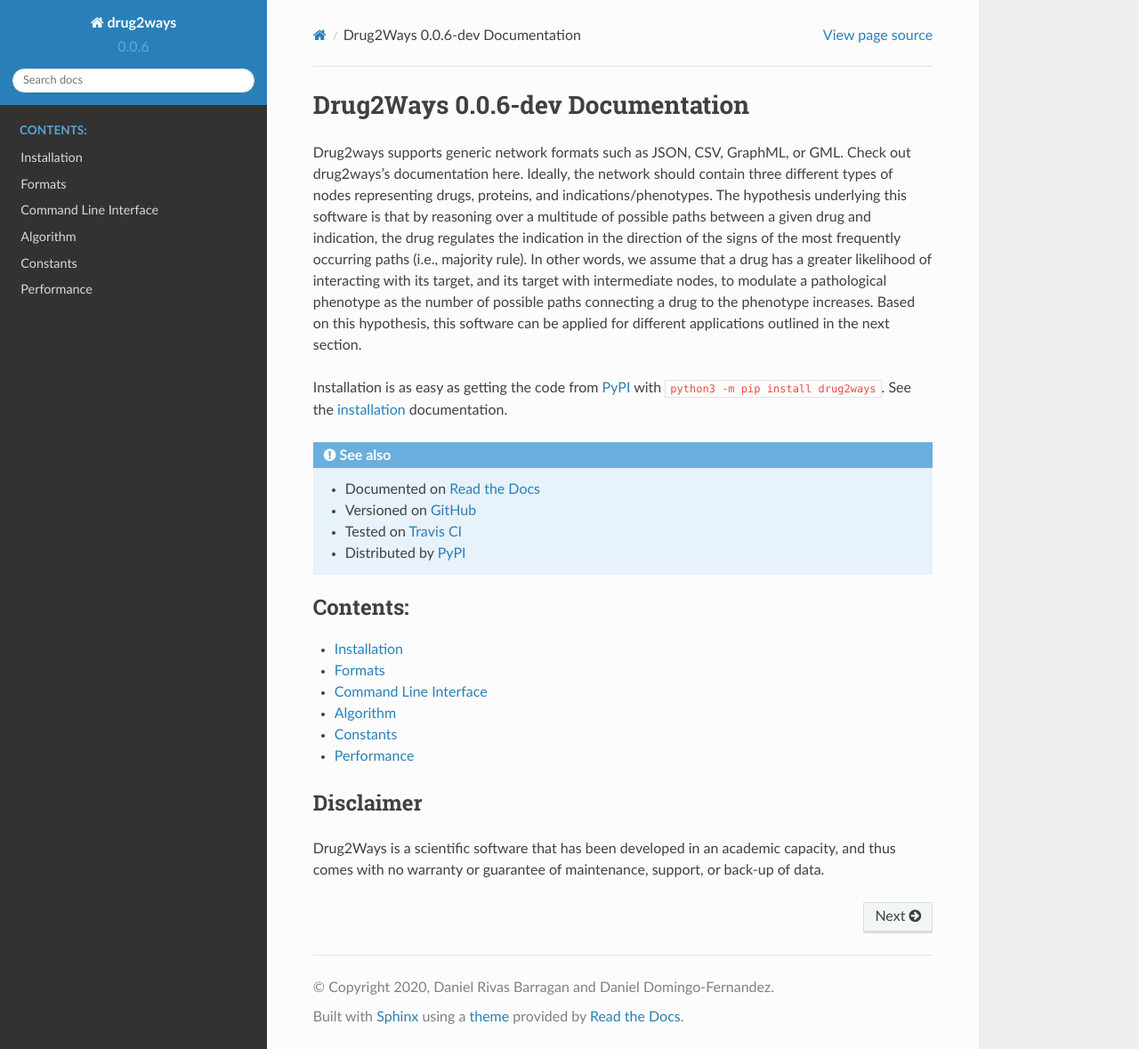
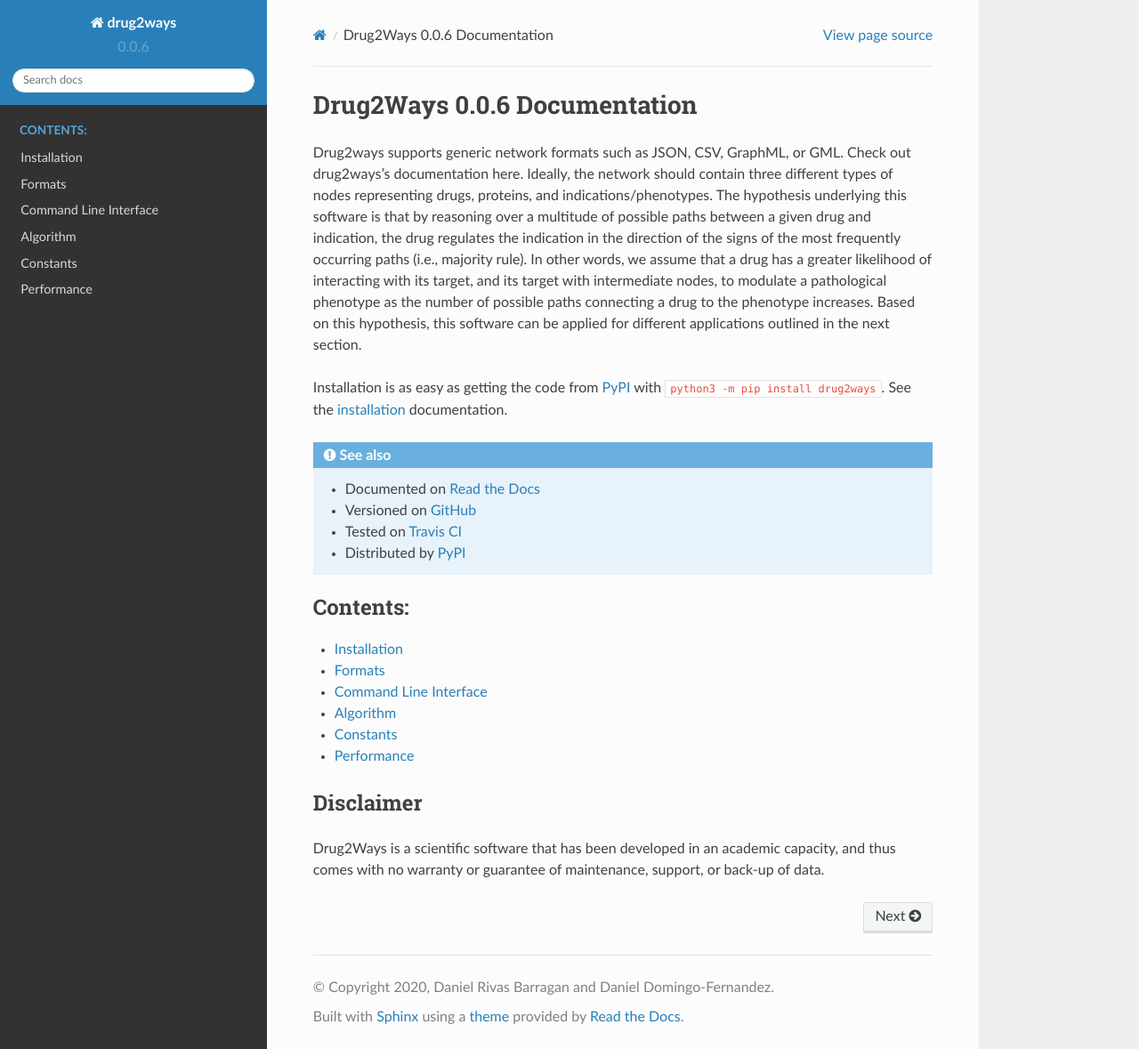
Before and after one commit to drug2ways/drug2ways, a Sphinx documentation site: the page built from docs/source/index.rst, in a window 1280 px wide and 1179 px high. Shown: the whole window at 89% size. Built offline with Sphinx 7.4.7 and the Read the Docs theme 2.0.0, drawn with Linux system fonts in a browser that asks for light colours.

Commit message:
Bump version: 0.0.6-dev → 0.0.6

```diff
--- a/docs/source/conf.py
+++ b/docs/source/conf.py
@@ -21,7 +21,7 @@ project = 'drug2ways'
 copyright = '2020, Daniel Rivas Barragan and Daniel Domingo-Fernandez'
 author = 'Daniel Rivas Barragan and Daniel Domingo-Fernandez'
 
-release = '0.0.6-dev'
+release = '0.0.6'
 
 parsed_version = re.match(
     '(?P<major>\d+)\.(?P<minor>\d+)\.(?P<patch>\d+)(?:-(?P<release>[0-9A-Za-z-]+(?:\.[0-9A-Za-z-]+)*))?(?:\+(?P<build>[0-9A-Za-z-]+(?:\.[0-9A-Za-z-]+)*))?',
--- a/setup.cfg
+++ b/setup.cfg
@@ -3,7 +3,7 @@
 ##########################
 [metadata]
 name = drug2ways
-version = 0.0.6-dev
+version = 0.0.6
 description = Reasoning over polar paths in biological networks for drug discovery applications
 long_description = A Python package for reasoning over large-scale biological networks for drug discovery applications in bioinformatics
 
```
Also changed, not shown: .bumpversion.cfg.
